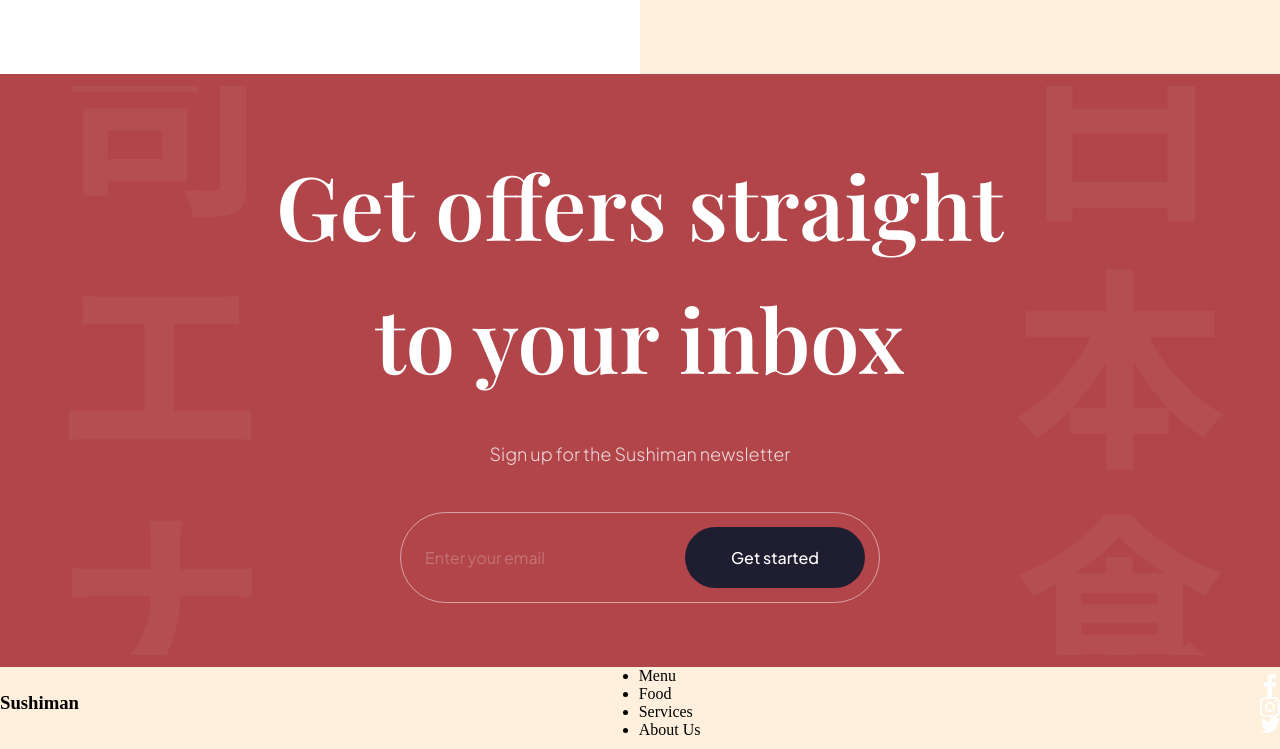
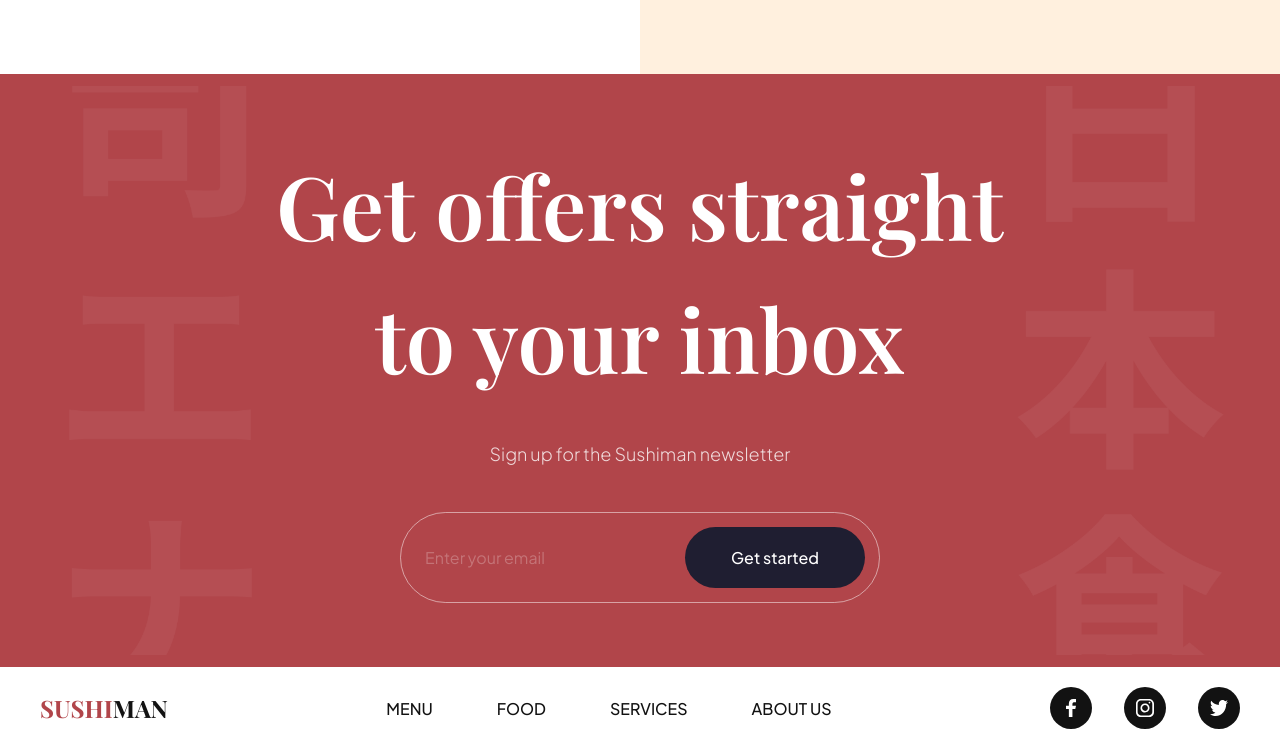
Before and after one commit to Jaydoh19/sushi-website, a website built with Vite: page index.html in a window 1280 px wide. Shown: the part 3626-4375 px from the top of the page. Built offline with nearby package versions, Linux system fonts and the light colour scheme.

Commit message:
Finish footer and styles

```diff
--- a/css/sections/footer.css
+++ b/css/sections/footer.css
@@ -0,0 +1,58 @@
+.footer{
+  width: 100%;
+  padding: 20px 40px;
+  background: var(--color-white);
+  flex-wrap: wrap;
+  gap: 20px;
+
+  overflow: hidden;
+
+}
+
+.footer__logo{
+  font-size: 24px;
+  font-weight: bold;
+  font-family: var(--playfair-display);
+  text-transform: uppercase;
+  color: var(--secondary-color);
+  cursor: pointer;
+}
+
+.footer__logo span{
+  color: var(--primary-color);
+}
+
+.footer ul{
+  list-style: none;
+  display: flex;
+  flex-wrap: wrap;
+  flex-direction: row;
+  gap: 64px;
+}
+
+.footer ul:last-child{
+  gap: 32px;
+}
+
+.footer__nav li{
+  font-size: 16px;
+  font-weight: 500;
+  font-family: var(--plus-jakarta-sans);
+  text-transform: uppercase;
+  color: var(--secondary-color);
+  cursor: pointer;
+}
+
+.footer__social li{
+  width: 42px;
+  height: 42px;
+  background-color: var(--secondary-color);
+  border-radius: 100%;
+
+}
+
+.footer__social li img{
+  width: 45%;
+  height: 45%;
+  object-fit: contain;
+}
--- a/css/sections/trending.css
+++ b/css/sections/trending.css
@@ -107,7 +107,7 @@
   background-image: url("../../assets/japanese_sushi.png");
 }
 
-.trending-drinks .trending__image {
+.trending-drink .trending__image {
   background-image: url("../../assets/japanese_drinks.png");
 }
 
@@ -129,7 +129,7 @@
 
 .trending__arrow-left {
   left: -2.5px;
-  top: 14%;
+  top: 12%;
 }
 
 .trending__arrow-left img,
@@ -139,13 +139,13 @@
 }
 
 .trending__arrow-top {
-  top: -11.5px;
+  top: -10.5px;
   left: 12%;
 }
 
 .trending__arrow-bottom {
   bottom: -6.5px;
-  right: 10%;
+  right: 12%;
 }
 
 .trending__arrow-bottom img,
@@ -155,6 +155,6 @@
 }
 
 .trending__arrow-right {
-  right: -3.75px;
-  bottom: 14%;
+  right: -2.5px;
+  bottom: 12%;
 }
```
